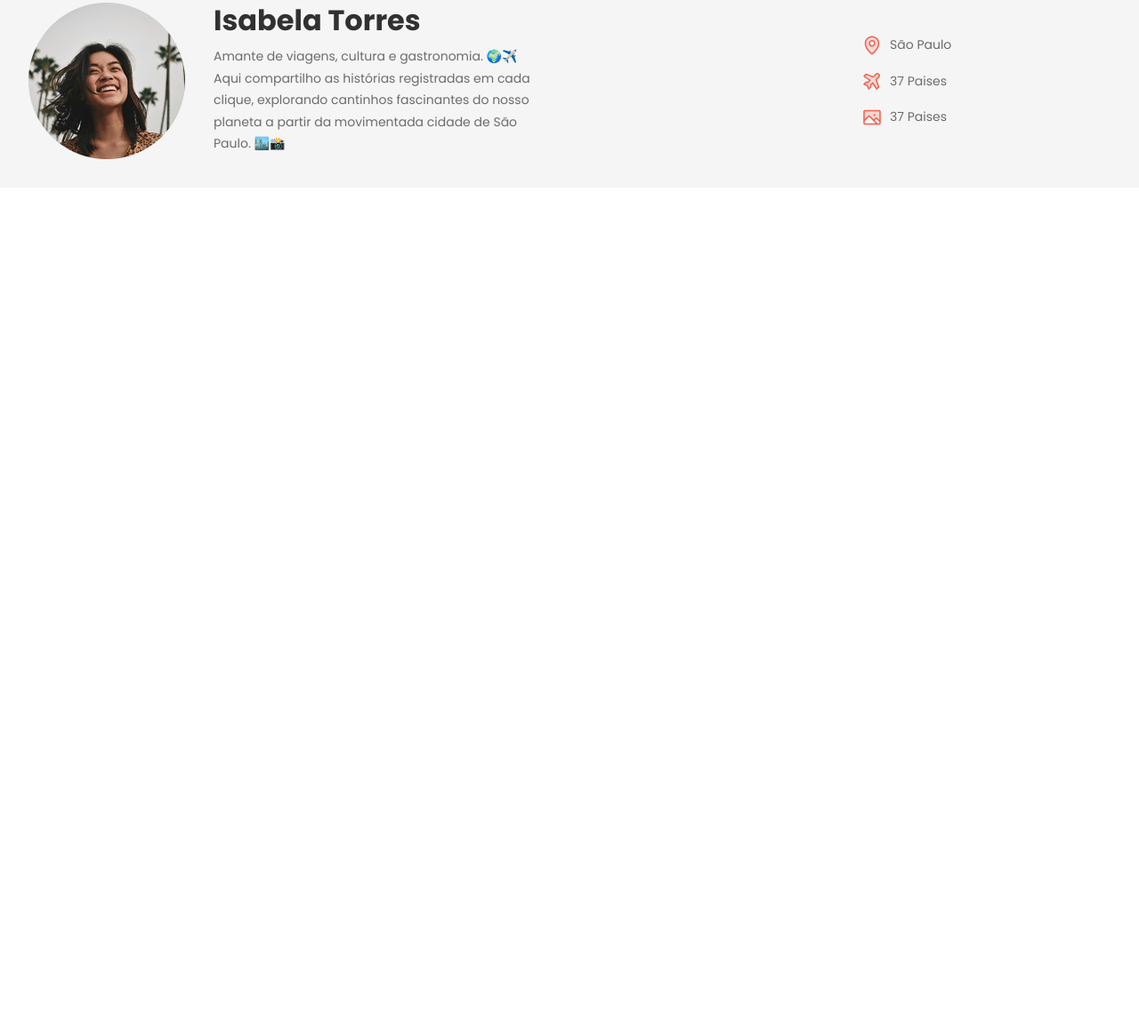
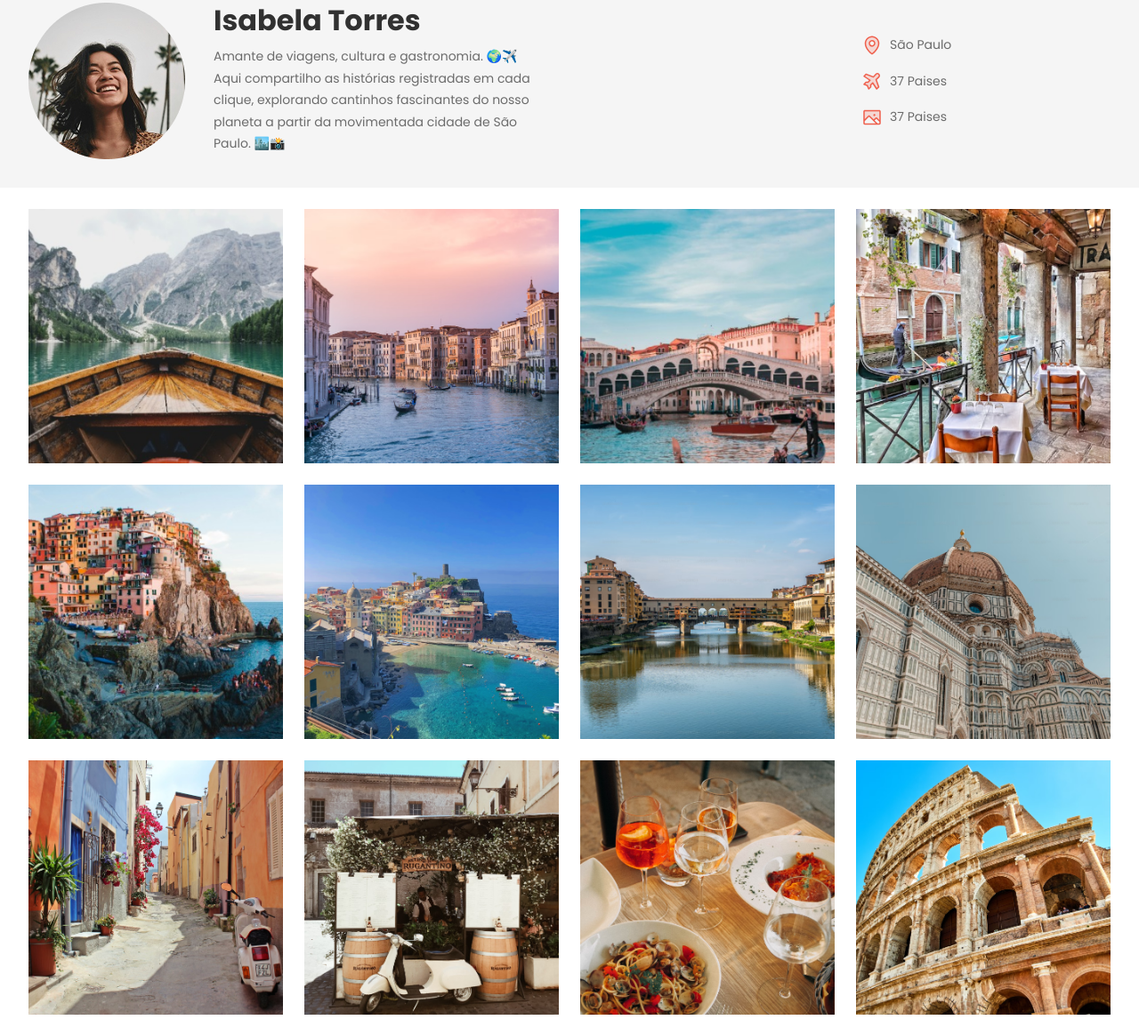
Before and after one commit to lucardka/travelgram-perfil-de-viagens, a plain HTML site: page index.html in a window 1280 px wide. Shown: the part 125-1290 px from the top of the page at 89% size. Before the commit the page ends 800 px from the top, so only its background shows below. Drawn offline with Linux system fonts and the light colour scheme.

Commit message:
Adiciona seção principal com imagens e link para main.css.

```diff
--- /dev/null
+++ b/css/main.css
@@ -0,0 +1,12 @@
+main {
+  display: flex;
+  flex-wrap: wrap;
+  gap: 24px;
+  padding-block: 24px;
+}
+
+main img {
+  width: 286px;
+  height: 286px;
+  object-fit: cover;
+}
--- a/index.html
+++ b/index.html
@@ -15,6 +15,7 @@
     <link rel="stylesheet" href="css/styles.css" />
     <link rel="stylesheet" href="css/header.css">
     <link rel="stylesheet" href="css/nav.css" />
+    <link rel="stylesheet" href="css/main.css">
 
     <link
       href="https://fonts.googleapis.com/css2?family=Poppins:wght@400;700&display=swap"
@@ -80,5 +81,19 @@
         </div>
       </header>
     </div>
+    <main class="container">
+      <img src="assets/images/Image 01.png" alt="...">
+      <img src="assets/images/Image 02.png" alt="...">
+      <img src="assets/images/Image 03.png" alt="...">
+      <img src="assets/images/Image 04.png" alt="...">
+      <img src="assets/images/Image 05.png" alt="...">
+      <img src="assets/images/Image 06.png" alt="...">
+      <img src="assets/images/Image 07.png" alt="...">
+      <img src="assets/images/Image 08.png" alt="...">
+      <img src="assets/images/Image 09.png" alt="...">
+      <img src="assets/images/Image 10.png" alt="...">
+      <img src="assets/images/Image 11.png" alt="...">
+      <img src="assets/images/Image 12.png" alt="...">
+    </main>
   </body>
 </html>
```
